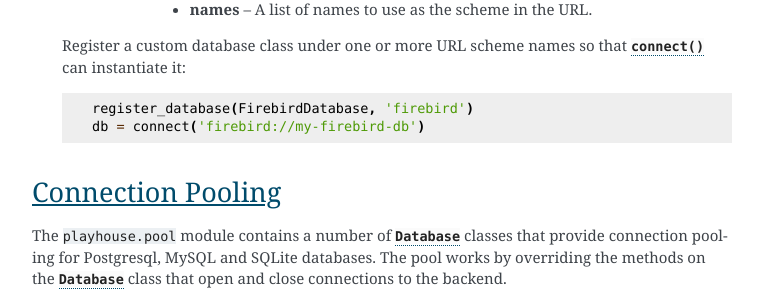
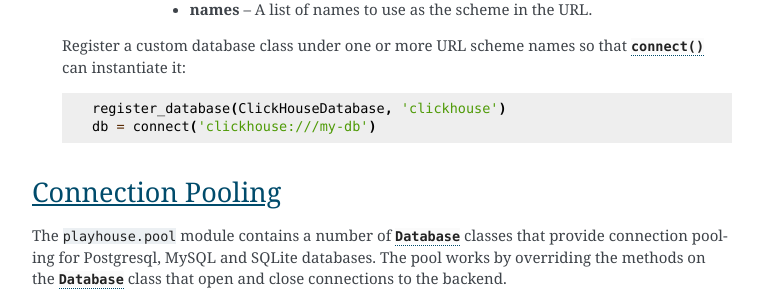
Before and after one commit to Star-DreamDev/myPeers, a Sphinx documentation site: the page built from docs/peers/db_tools.rst, in a window 1280 px wide and 900 px high, scrolled down 1989 px. Shown: the part 160-452 px from the top of the window, without its empty margins (378-1141 px from the left). Built offline with Sphinx 7.4.7, drawn with Linux system fonts in a browser that asks for light colours; the version number could not be read and is left out; some of the changed text lies outside the part shown.

Commit message:
Fixup two small db url examples

```diff
--- a/docs/peers/db_tools.rst
+++ b/docs/peers/db_tools.rst
@@ -27,7 +27,7 @@ credentials live in environment variables.
    import os
    from playhouse.db_url import connect
 
-   db = connect(os.environ.get('DATABASE_URL', 'sqlite:////default.db'))
+   db = connect(os.environ.get('DATABASE_URL', 'sqlite:///default.db'))
 
 Pass additional keyword arguments in the query string:
 
@@ -138,8 +138,8 @@ Alternate drivers:
 
    .. code-block:: python
 
-       register_database(FirebirdDatabase, 'firebird')
-       db = connect('firebird://my-firebird-db')
+       register_database(ClickHouseDatabase, 'clickhouse')
+       db = connect('clickhouse:///my-db')
 
 
 .. _pool:
```
